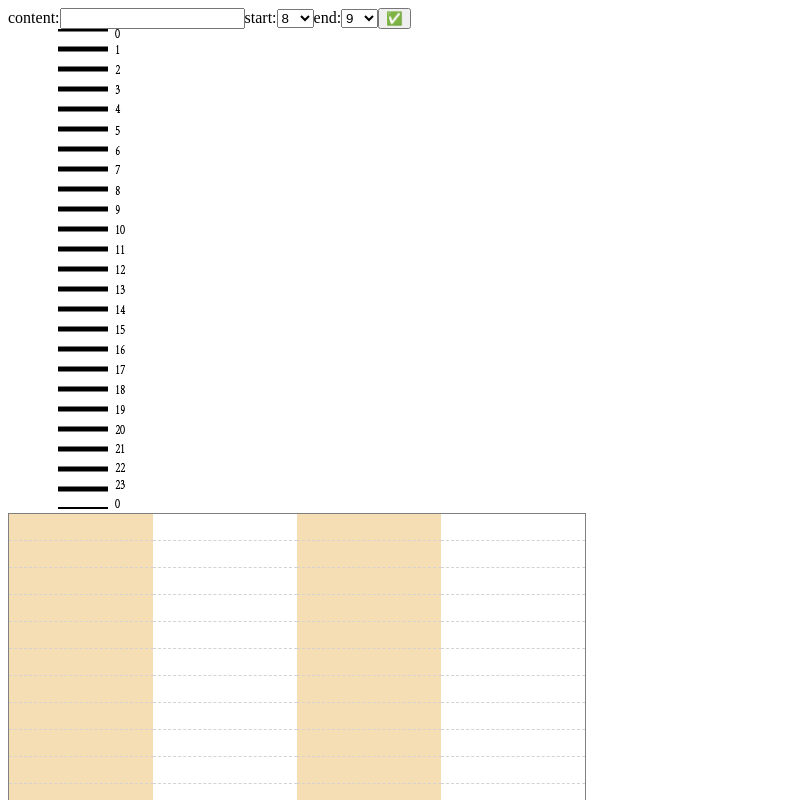
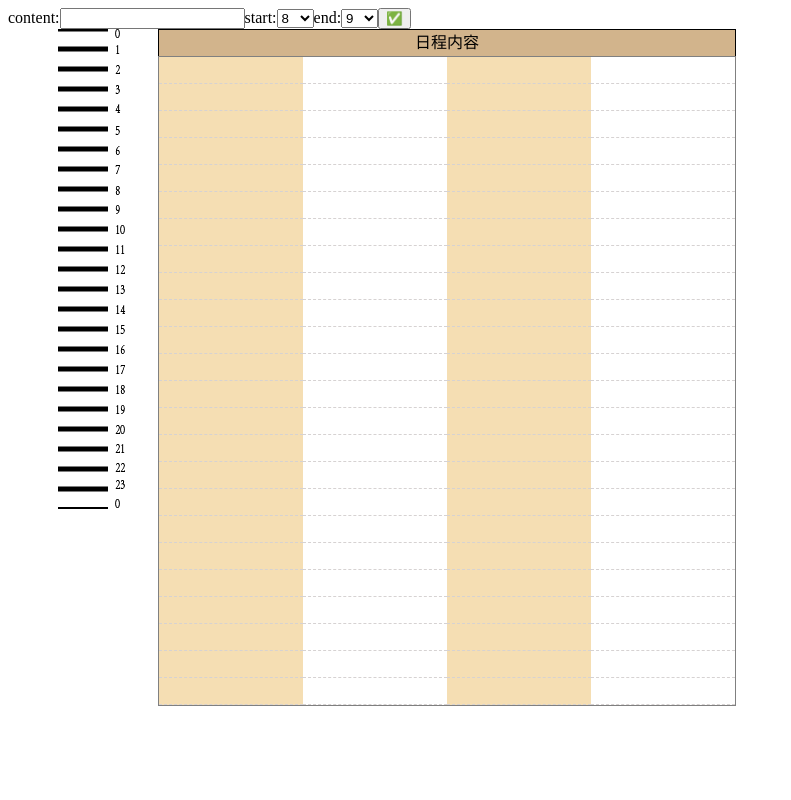
Before and after one commit to Mr-taiyan/todolistApp, a React (Vite) app: page / in a window 1280 px wide. Shown: the top 800 px of the page, without its empty margins (0-791 px from the left). Built offline with nearby package versions, Linux system fonts and the light colour scheme.

Commit message:
add a title for table

```diff
--- a/src/App.js
+++ b/src/App.js
@@ -106,8 +106,8 @@ class App extends React.Component {
                   )
                 )}
           </div> */}
+          <Boxes Arr={this.state.optArr} />
         </div>
-        <Boxes Arr={this.state.optArr} />
       </div>
     );
   }
--- a/src/Boxes.js
+++ b/src/Boxes.js
@@ -13,8 +13,13 @@ const Boxes = ({ Arr }) => {
   }
 
   const wrap = (
-    <div className="flexbox" style={{ width: column * 144 }}>
-      {boxes}
+    <div>
+      <div className="title" style={{ width: column * 144 }}>
+        日程内容
+      </div>
+      <div className="flexbox" style={{ width: column * 144 }}>
+        {boxes}
+      </div>
     </div>
   );
 
--- a/src/style.css
+++ b/src/style.css
@@ -8,6 +8,16 @@
   height: 480px;
   background-color: beige;
   grid-template-rows: repeat(24, 1fr);
+}
+
+.title {
+  width: auto;
+  height: 26px;
+  border-width: 1px 1px 0px;
+  border-style: solid;
+  background-color: tan;
+  text-align: center;
+  line-height: 26px;
 }
 
 .flexbox {
```
